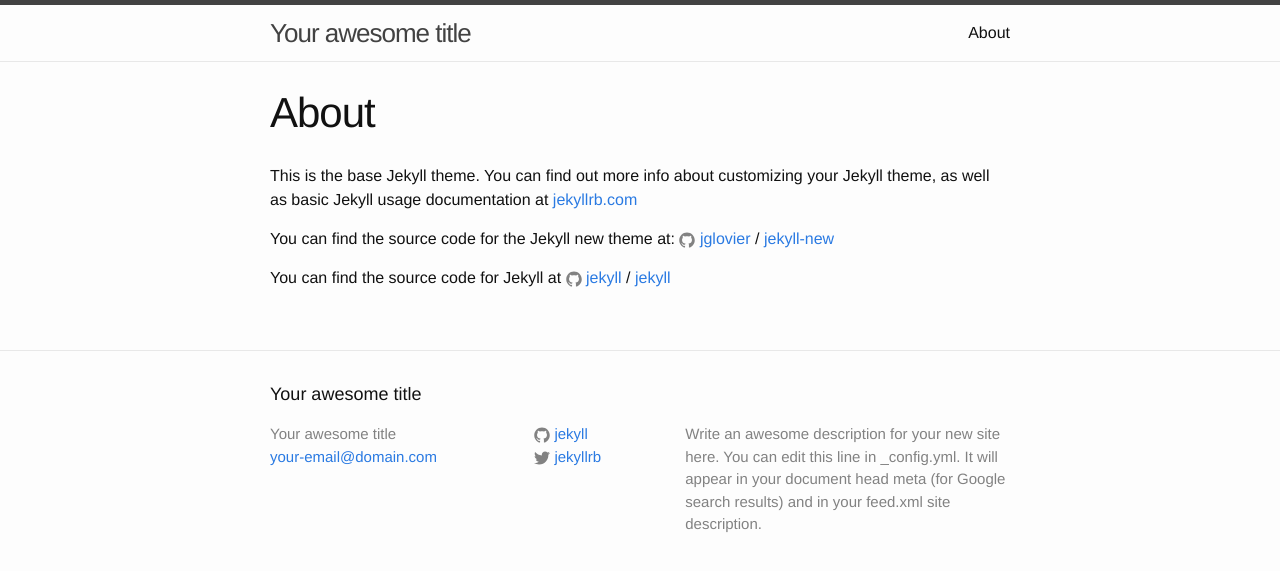
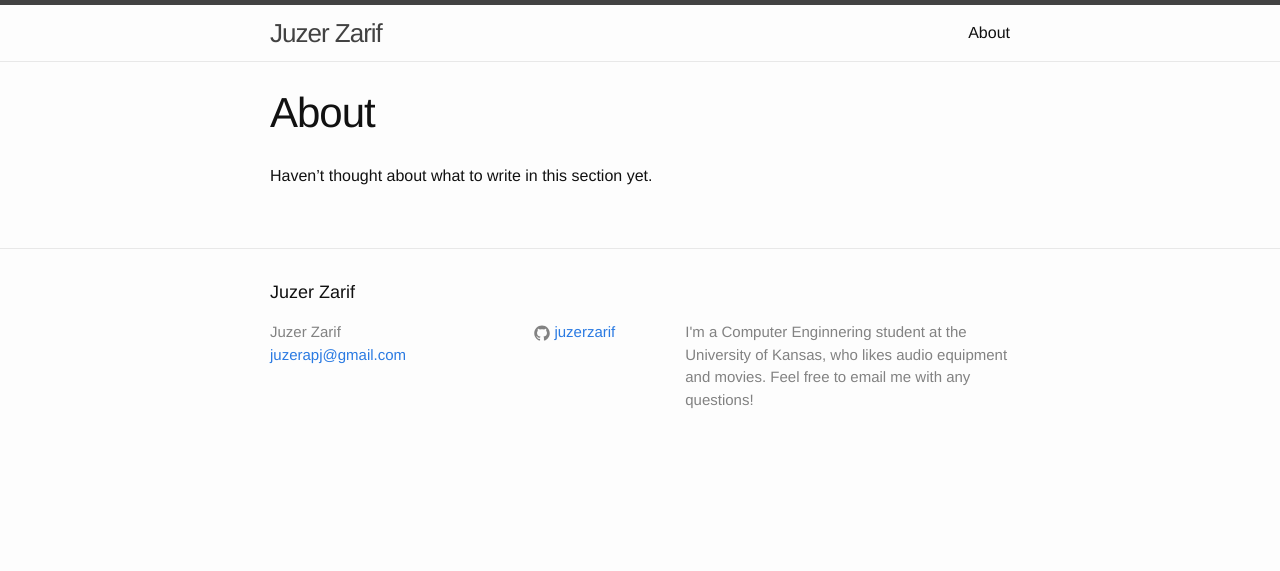
Before and after one commit to juzerzarif/juzerzarif.github.io, a Jekyll site: the page built from about.md, in a window 1280 px wide. Shown: the top 571 px of the page. Built offline with Jekyll 4.4.1, drawn with Linux system fonts in a browser that asks for light colours.

Commit message:
Initial edits

```diff
--- a/_config.yml
+++ b/_config.yml
@@ -6,16 +6,15 @@
 # 'jekyll serve'. If you change this file, please restart the server process.
 
 # Site settings
-title: Your awesome title
-email: your-email@domain.com
+title: Juzer Zarif
+email: juzerapj@gmail.com
 description: > # this means to ignore newlines until "baseurl:"
-  Write an awesome description for your new site here. You can edit this
-  line in _config.yml. It will appear in your document head meta (for
-  Google search results) and in your feed.xml site description.
+  I'm a Computer Enginnering student at the University of Kansas, who likes audio equipment and movies.
+  Feel free to email me with any questions!
 baseurl: "" # the subpath of your site, e.g. /blog
-url: "http://yourdomain.com" # the base hostname & protocol for your site
-twitter_username: jekyllrb
-github_username:  jekyll
+url: "http://juzerzarif.com" # the base hostname & protocol for your site
+twitter_username:
+github_username:  juzerzarif
 
 # Build settings
 markdown: kramdown
--- a/about.md
+++ b/about.md
@@ -4,12 +4,4 @@
 permalink: /about/
 ---
 
-This is the base Jekyll theme. You can find out more info about customizing your Jekyll theme, as well as basic Jekyll usage documentation at [jekyllrb.com](http://jekyllrb.com/)
-
-You can find the source code for the Jekyll new theme at:
-{% include icon-github.html username="jglovier" %} /
-[jekyll-new](https://github.com/jglovier/jekyll-new)
-
-You can find the source code for Jekyll at
-{% include icon-github.html username="jekyll" %} /
-[jekyll](https://github.com/jekyll/jekyll)
+Haven't thought about what to write in this section yet.
```
